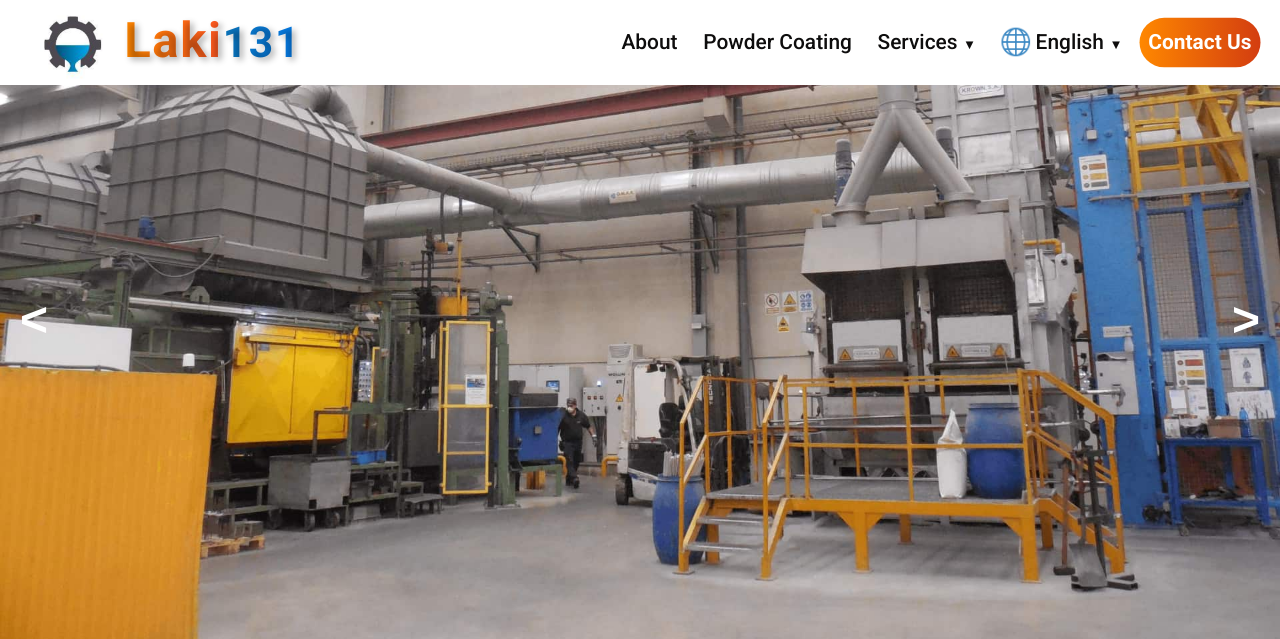
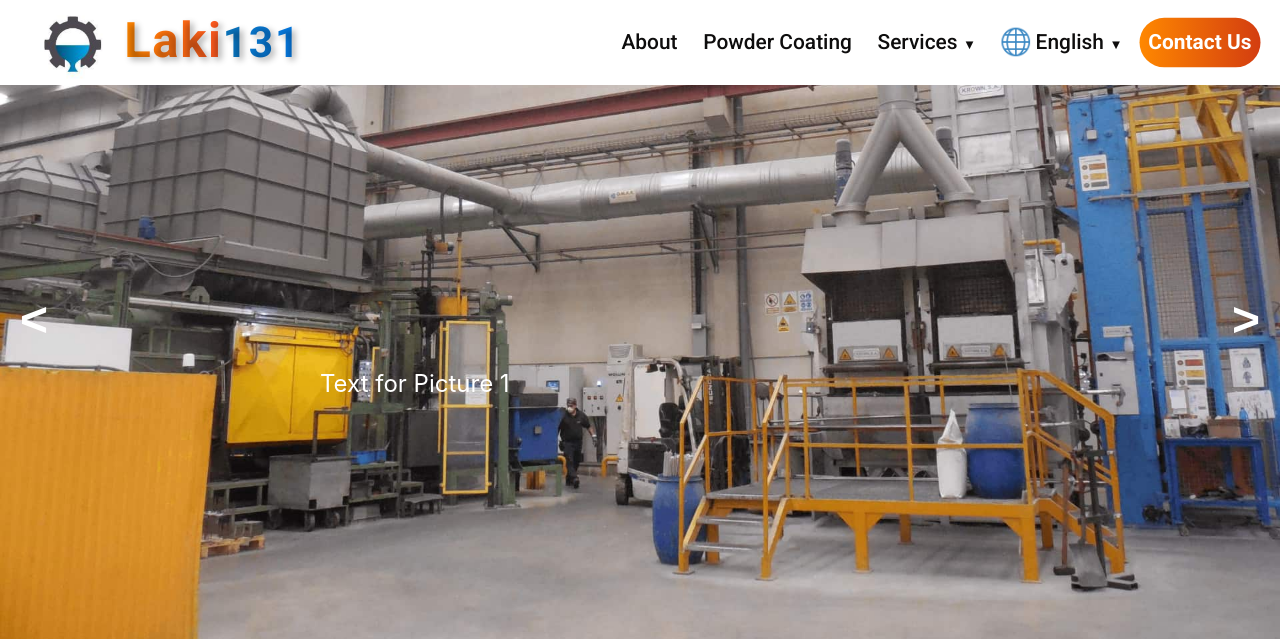
Before and after one commit to tazera/Luki131Website, a PHP site: page / in a window 1280 px wide. Shown: the top 639 px of the page. Run offline with PHP 8.4, Linux system fonts and the light colour scheme; some libraries are stand-ins or nearby versions.

Commit message:
Fix fade up animation for ladning page image text

```diff
--- a/index.php
+++ b/index.php
@@ -1,45 +1,50 @@
 <?php
 session_start();
 
-$_SESSION['theme']='light';
+$_SESSION['theme'] = 'light';
 
 $client_details = [];
 $client_details['ip'] = $_SERVER['REMOTE_ADDR'];
 $client_details['address'] = 'resolve it from the ip';
 $client_details['visited_pages'] = array();
-array_push($client_details['visited_pages'],'index.php');
+array_push($client_details['visited_pages'], 'index.php');
 ?>
 <!doctype html>
 <html lang="en">
+
 <head>
-		<?php require_once('header.php');?>
-		<?php require_once('globals/bootstrapCSS.php');?>
+	<?php require_once('header.php'); ?>
+	<?php require_once('globals/bootstrapCSS.php'); ?>
 	<link rel="stylesheet" href="styles/partner_slider.css">
 	<link rel="stylesheet" href="styles/div_slider.css">
 	<title>Laki 131</title>
 	<link rel="icon" type="image/png" href="resources/logo.png">
 </head>
+
 <body>
 
-		<?php require_once('components/navbar/navbar.php');?>
+	<?php require_once('components/navbar/navbar.php'); ?>
 
 
 	<div class="image-slider">
 		<div class="slide">
 			<img src="resources/pic1.jpg" alt="Picture 1">
+			<div class="slide-text">Text for Picture 1</div>
 		</div>
 		<div class="slide">
 			<img src="resources/pic2.jpg" alt="Picture 2">
+			<div class="slide-text">Text for Picture 2</div>
 		</div>
 		<div class="slide">
 			<img src="resources/pic3.jpg" alt="Picture 3">
+			<div class="slide-text">Text for Picture 3</div>
 		</div>
 		<button class="arrow left"></button>
 		<button class="arrow right"></button>
 	</div>
 
 	<!--DIVIDER-->
-			<?php require('components/divider/divider.php');?>
+	<?php require('components/divider/divider.php'); ?>
 
 	<!--WHO ARE WE BOX-->
 	<div class="row justify-content-center w-100">
@@ -60,7 +65,7 @@ array_push($client_details['visited_pages'],'index.php');
 	</div>
 
 	<!--DIVIDER-->
-			<?php require('components/divider/divider.php');?>
+	<?php require('components/divider/divider.php'); ?>
 
 	<!--SERVICES WE OFFER-->
 	<div class="row justify-content-center w-100">
@@ -93,7 +98,7 @@ array_push($client_details['visited_pages'],'index.php');
 	</div>
 
 	<!--DIVIDER-->
-			<?php require('components/divider/divider.php');?>
+	<?php require('components/divider/divider.php'); ?>
 
 	<div class="row justify-content-center w-100 mb-5">
 		<!--TEXT CONTENT-->
@@ -114,10 +119,10 @@ array_push($client_details['visited_pages'],'index.php');
 	</div>
 
 	<!--CHART JS-->
-			<?php require('components/charts/chart-js.php');?>
+	<?php require('components/charts/chart-js.php'); ?>
 
 	<!--DIVIDER-->
-			<?php require('components/divider/divider.php');?>
+	<?php require('components/divider/divider.php'); ?>
 
 
 	<!--CERTIFICATES-->
@@ -161,7 +166,7 @@ array_push($client_details['visited_pages'],'index.php');
 		</div>
 	</div>
 
-			<?php require('components/divider/divider.php');?>
+	<?php require('components/divider/divider.php'); ?>
 
 	<div class="row justify-content-center w-100">
 		<div class="row justify-content-center">
@@ -204,7 +209,7 @@ array_push($client_details['visited_pages'],'index.php');
 	</div>
 
 	<!--DIVIDER-->
-			<?php require('components/divider/divider.php');?>
+	<?php require('components/divider/divider.php'); ?>
 
 	<!--SERVICES WE OFFER-->
 	<div class="row justify-content-center w-100 mb-5" style="">
@@ -216,13 +221,13 @@ array_push($client_details['visited_pages'],'index.php');
 				<p>We are situated in the beautiful city of Plovdiv, Bulgaria. So on, so on, so on, so on, so on, so on, so on, so on, so on.</p>
 			</div>
 			<div class="col-4">
-						<?php require('components/maps/map.php');?>
+				<?php require('components/maps/map.php'); ?>
 			</div>
 		</div>
 	</div>
 
 	<!--DIVIDER-->
-			<?php require('components/divider/divider.php');?>
+	<?php require('components/divider/divider.php'); ?>
 
 	<!--SERVICES WE OFFER-->
 	<div class="row justify-content-center w-100 mb-5" style="">
@@ -246,11 +251,11 @@ array_push($client_details['visited_pages'],'index.php');
 
 
 	<!--DIVIDER-->
-			<?php require('components/divider/divider.php');?>
+	<?php require('components/divider/divider.php'); ?>
 
 	<!--FOOTER-->
 	<div class="mt-5">
-			<?php require('components/footer/footer.php');?>
+		<?php require('components/footer/footer.php'); ?>
 	</div>
 	</div>
 
@@ -265,6 +270,7 @@ array_push($client_details['visited_pages'],'index.php');
 	<!-- Include the JavaScript file -->
 	<script src="scripts/div_slider.js"></script>
 
-		<?php require_once('globals/bootstrapJS.php');?>
+	<?php require_once('globals/bootstrapJS.php'); ?>
 </body>
+
 </html>
--- a/scripts/div_slider.js
+++ b/scripts/div_slider.js
@@ -2,13 +2,23 @@ document.addEventListener('DOMContentLoaded', function() {
   let currentSlide = 0;
   const slides = document.querySelectorAll('.slide');
   const totalSlides = slides.length;
-
   let autoAdvance; // will hold our 40s timer
 
   // Show exactly one slide, hide the rest
   function showSlide(index) {
     slides.forEach((slide, i) => {
+      const text = slide.querySelector('.slide-text');
+      if (text) text.classList.remove('fade-in');
+
+      // Show or hide slides
       slide.style.opacity = (i === index) ? '1' : '0';
+
+       // Add fade-in to newly active slide
+       if (i === index && text) {
+        // Force reflow to restart animation if needed
+        void text.offsetWidth;
+        text.classList.add('fade-in');
+      }
     });
   }
 
@@ -30,7 +40,7 @@ document.addEventListener('DOMContentLoaded', function() {
   // Clear any existing timer and start a fresh 40s wait
   function restartTimer() {
     clearTimeout(autoAdvance);
-    autoAdvance = setTimeout(nextSlide, 15000);
+    autoAdvance = setTimeout(nextSlide, 25000);
     // after 40s, go to the next slide
   }
 
--- a/styles/div_slider.css
+++ b/styles/div_slider.css
@@ -23,6 +23,36 @@
     object-fit: cover;
     display: block;
 }
+
+/* Center-left text with fade-up animation */
+.slide-text {
+  position: absolute;
+  top: 60%;
+  left: 25%;
+  transform: translateY(-50%);
+  color: #fff;
+  font-size: 1.5rem;
+  opacity: 0;
+}
+
+/* Create a .fade-in class to trigger the animation */
+.fade-in {
+  animation: fadeUp 1s forwards ease-in;
+}
+
+
+@keyframes fadeUp {
+  0% {
+    opacity: 0;
+    transform: translateY(20px);
+  }
+  100% {
+    opacity: 1;
+    transform: translateY(-50%);
+  }
+}
+
+/*-----------------Arrow Css -------------------------*/
 
 .arrow {
     position: absolute;
```
Lines whose indentation alone changed are shown as unchanged.
